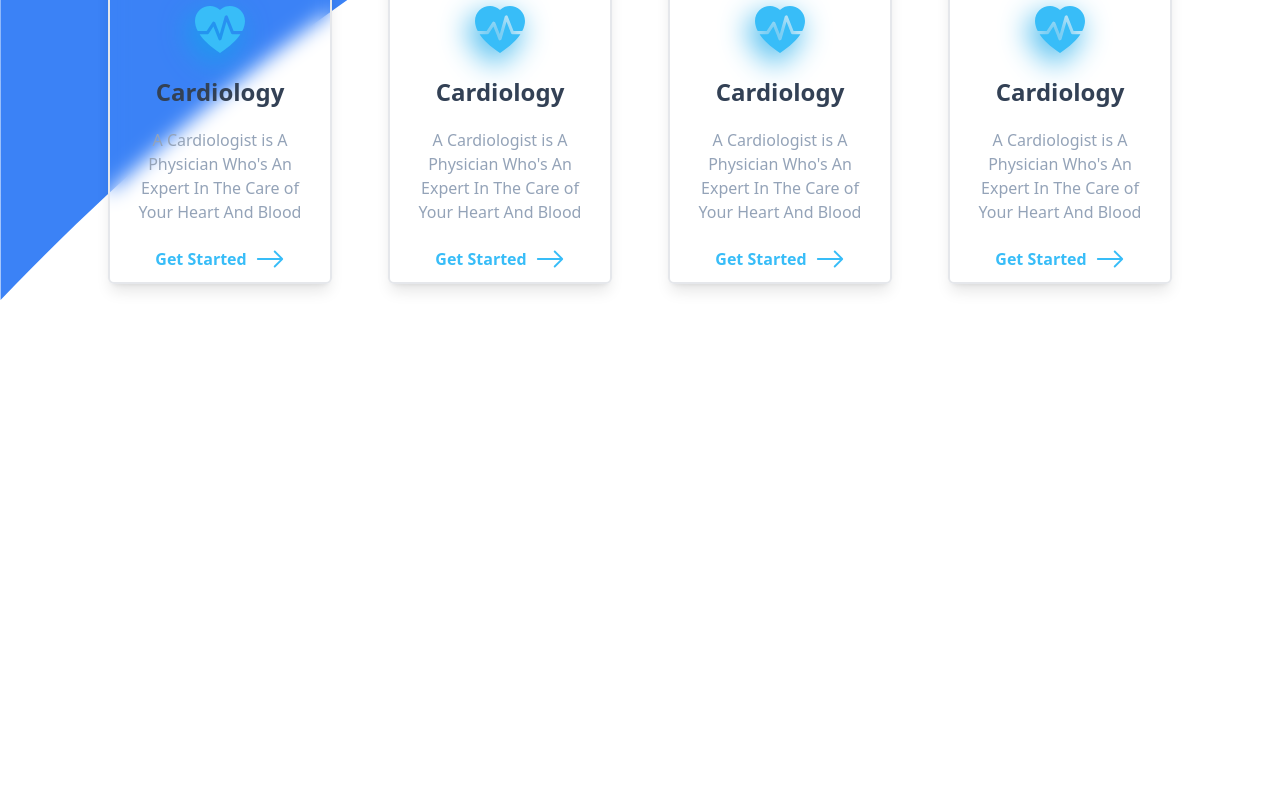
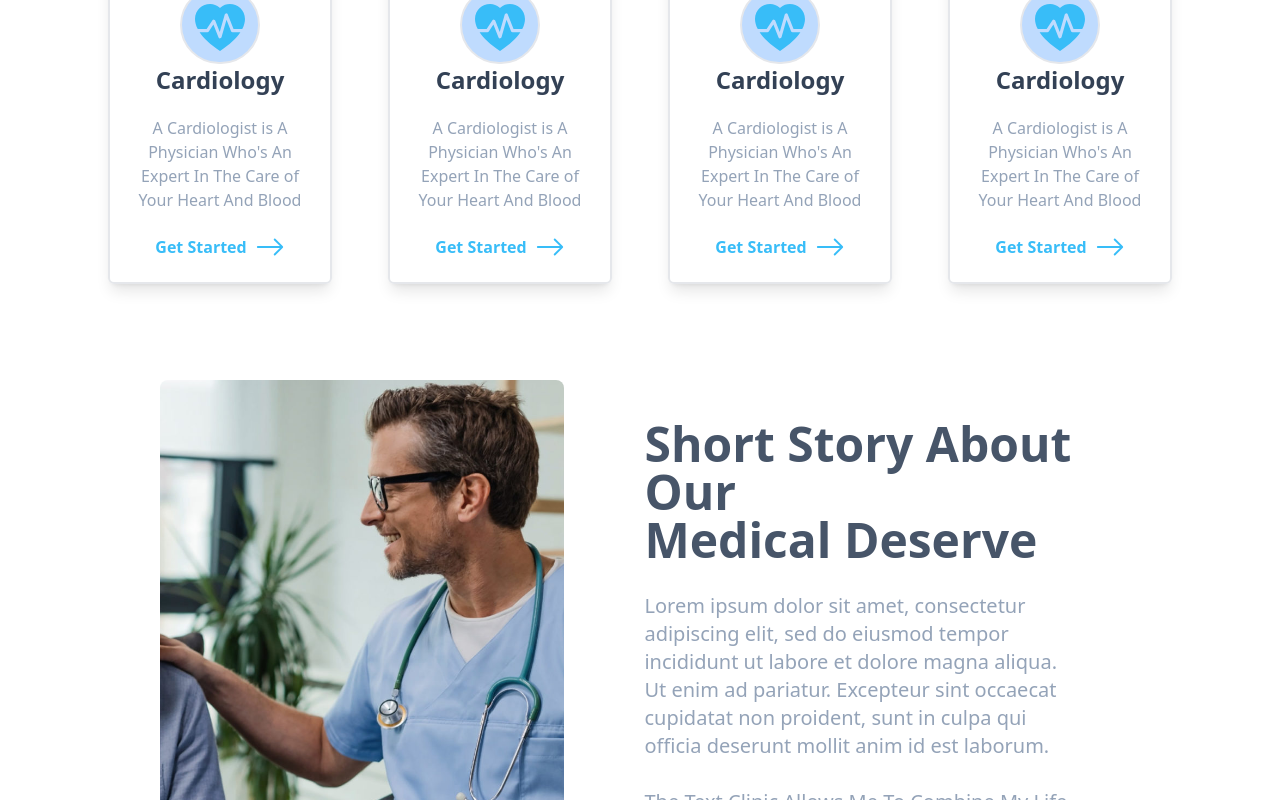
Before and after one commit to purbarunBC13/HealthCare, a React (Vite) app: page / in a window 1280 px wide. Shown: the part 936-1736 px from the top of the page. Before the commit the page ends 1236 px from the top, so only its background shows below. Built offline with nearby package versions, Linux system fonts and the light colour scheme.

Commit message:
about section done

```diff
--- a/src/App.jsx
+++ b/src/App.jsx
@@ -1,8 +1,17 @@
 import Body from "./components/Body";
+import About from "./components/About";
+import Navbar from "./components/Navbar";
+import CardPlaced from "./components/CardPlaced";
+
 const App = () => {
   return (
     <>
-      <Body/>
+      <div className="bg-background bg-no-repeat bg-contain">
+        <Navbar />
+        <Body />
+        <CardPlaced />
+        <About />
+      </div>
     </>
   );
 };
--- a/src/assets/images/index.js
+++ b/src/assets/images/index.js
@@ -1,3 +1,4 @@
 import HeroImg from '../images/doctorHero.jpg';
 import BackGround from '../images/BackGround.svg';
-export { HeroImg, BackGround };
+import PatientDoc from '../images/patient-doc.jpg';
+export { HeroImg, BackGround,PatientDoc };
--- a/src/components/About.jsx
+++ b/src/components/About.jsx
@@ -1,29 +1,42 @@
 import React from "react";
-
+import { hospitalData } from "../constants";
+import { PatientDoc } from "../assets/images";
 const About = () => {
   return (
-      <div className="flex gap-10 p-5">
-        <div className="w-3/10 bg-gray-200 h-screen"></div>
-        <div className="w-7/10 bg-gray-100 h-screen">
-          <h1 className="text-slate-500">
+    <div className="grid grid-cols-9 gap-10 px-40 my-20">
+      <div className="col-span-4 ">
+        <img
+          src={PatientDoc}
+          alt="patient and doctor"
+          className="h-full rounded-lg object-cover"
+        />
+      </div>
+      <div className="col-span-5 p-10 flex flex-col gap-7">
+        <h1 className="text-slate-600 text-5xl font-[680]">
           Short Story About Our
           <br />
           Medical Deserve
         </h1>
-          <p className="text-slate-400">
-            A Translator And Interpreter By Training, I Specialized In
-            Communicating Medical Content Soon After Oraduating From University
-            in Both Vienna, Austria. And Monterey, Californ
+        <p className="text-slate-400 text-xl">
+          Lorem ipsum dolor sit amet, consectetur adipiscing elit, sed do
+          eiusmod tempor incididunt ut labore et dolore magna aliqua. Ut enim ad
+
+          pariatur. Excepteur sint occaecat cupidatat non proident, sunt in
+          culpa qui officia deserunt mollit anim id est laborum.
         </p>
-          <p className="text-slate-400">
+        <p className="text-slate-400 text-xl">
           The Text Clinic Allows Me To Combine My Life-Long Infatuation
           Vascinating Subject-Matter Fields
         </p>
-          <div className="">
-            <h1 className=""></h1>
-            <p className=""></p>
+        <div className="flex flex-row justify-start items-center">
+          {hospitalData.map((item, index) => (
+            <div className="flex flex-col items-center gap-2 w-32">
+              <h1 className="text-blue-400 text-2xl font-bold">{item.num}</h1>
+              <p className="text-slate-400">{item.text}</p>
             </div>
-          <button className="bg-white text-blue-400 text-lg font-bold w-40 px-5 py-3 rounded-full hover:bg-blue-500 hover:text-white">
+          ))}
+        </div>
+        <button className="hover:bg-white hover:text-blue-400 text-lg font-bold w-40 px-5 py-5 rounded-full bg-blue-500 text-white">
           Learn More
         </button>
       </div>
--- a/src/components/Body.jsx
+++ b/src/components/Body.jsx
@@ -1,12 +1,10 @@
 import { HeroImg } from "../assets/images";
-import Navbar from "./Navbar";
 import CardPlaced from "./CardPlaced";
 
 const Body = () => {
   return (
     <>
-      <div className="bg-background bg-no-repeat bg-cover">
-        <Navbar />
+      <div>
         <main className="grid grid-cols-2 gap-10 min-h-screen min-w-full px-40">
           <section className="flex flex-col gap-10 py-20">
             <div className="text-white font-bold text-5xl ">
@@ -27,7 +25,6 @@ const Body = () => {
             className="rounded-full absolute top-40 left-[55%] ring-[20px] ring-white h-[460px] w-[460px]"
           />
         </main>
-        <CardPlaced />
       </div>
     </>
   );
--- a/src/components/Cards.jsx
+++ b/src/components/Cards.jsx
@@ -4,15 +4,15 @@ import { BsArrowRight } from "react-icons/bs";
 const Cards = (props) => {
   return (
     <>
-      <div className="w-1/5 h-80 p-5 m-4 shadow-lg flex flex-col border-2 rounded-md items-center justify-between backdrop-blur-[10px] hover:bg-[rgba(201,158,229,0.21)]">
-        <div className="flex justify-center items-center py-5 drop-shadow-[-5px_10px_15px_#0ea5e9]">
+      <div className="w-1/5 h-80 p-5 m-4 shadow-lg flex flex-col border-2 rounded-md items-center justify-between backdrop-blur-[10px] hover:bg-blue-500 text_white">
+        <div className="flex justify-center items-center pt-2 border-2 rounded-full w-20 h-20 bg-blue-200">
           <IconContext.Provider value={{ color: "#38bdf8", size: "50" }}>
             {props.icon}
           </IconContext.Provider>
         </div>
         <div className="flex flex-col items-center gap-5">
           <h1 className="text-2xl text-slate-700 font-bold">{props.title}</h1>
-          <p className="text-slate-400 text-center">{props.description}</p>
+          <p className="text-slate-400  text-center">{props.description}</p>
           <div className="flex gap-2 justify-center items-center">
             <a href="" className="text-sky-400 font-bold">
               Get Started
--- a/src/constants/index.js
+++ b/src/constants/index.js
@@ -26,3 +26,22 @@ export const carditems = [
       "A Cardiologist is A Physician Who's An Expert In The Care of Your Heart And Blood",
   },
 ];
+
+export const hospitalData= [
+  {
+    num : "1200+",
+    text: "Happy Patients"
+  },
+  {
+    num : "300+",
+    text: "Expert Doctors"
+  },
+  {
+    num : "150+",
+    text: "Award Winners"
+  },
+  {
+    num : "350+",
+    text: "Hospital Rooms"
+  },
+]
--- a/src/index.css
+++ b/src/index.css
@@ -1,3 +1,7 @@
 @tailwind base;
 @tailwind components;
 @tailwind utilities;
+
+.text_white:hover *{
+    color: aliceblue;
+}
```
Also changed, not shown: src/assets/images/patient-doc.jpg (added), webdesign.png (added). Lines whose indentation alone changed are shown as unchanged.
